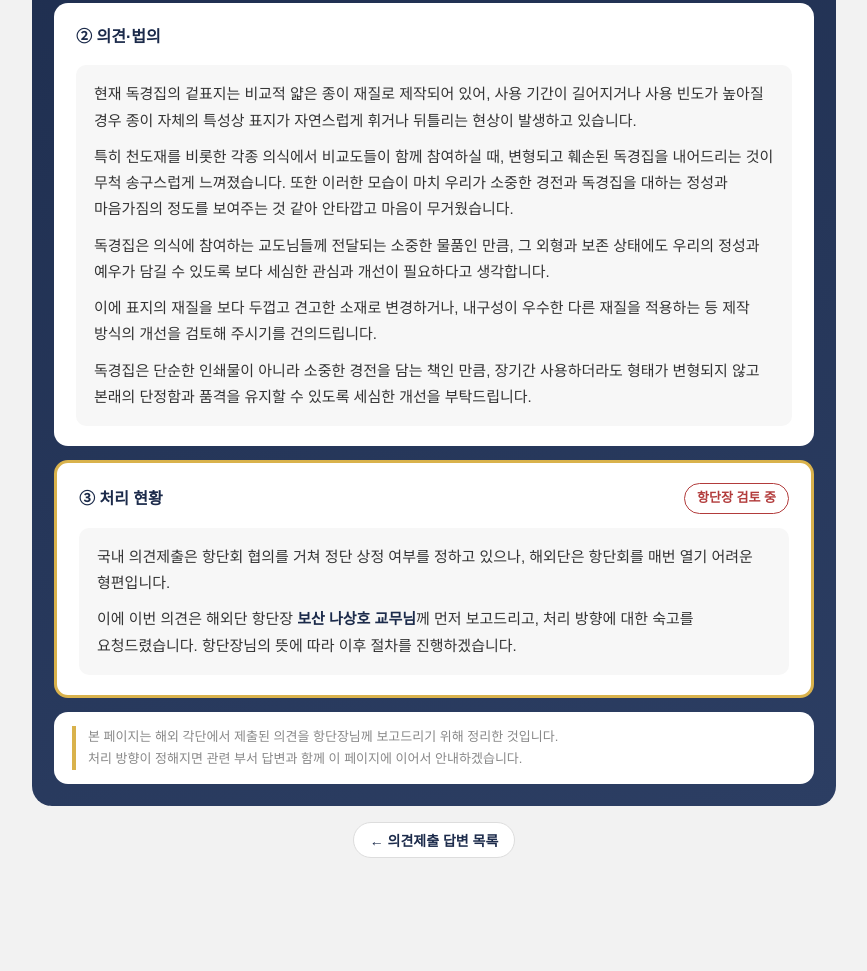
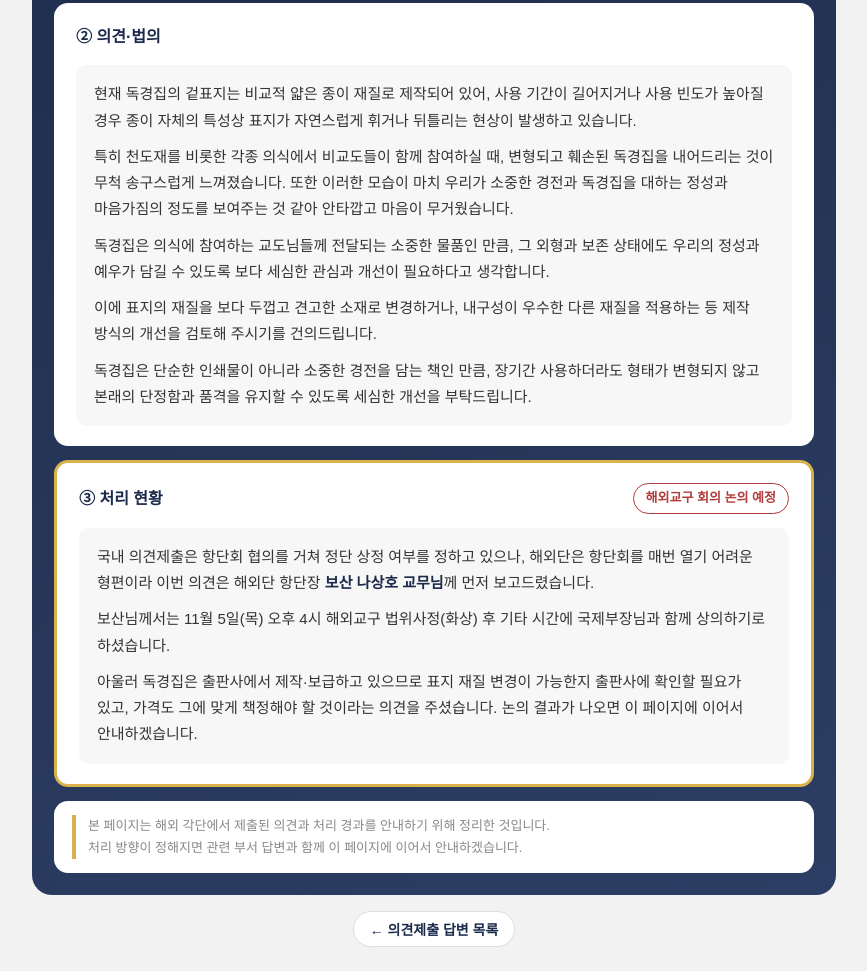
Before and after one commit to comechoi7-crypto/Opinions, a plain HTML site: page overseas-dokgyeongjip/index.html in a window 1280 px wide. Shown: the part 435-1406 px from the top of the page, without its empty margins (206-1073 px from the left). Before the commit the page ends 1317 px from the top, so only its background shows below. Drawn offline with Linux system fonts and the light colour scheme.

Commit message:
독경집 표지 의견 처리 현황 갱신
Co-Authored-By: Claude Opus 5.5 <noreply@anthropic.com>
Claude-Session: https://claude.ai/code/session_018HMcApoo72XtLDGhoTqwx5

```diff
--- a/overseas-dokgyeongjip/index.html
+++ b/overseas-dokgyeongjip/index.html
@@ -39,18 +39,19 @@
   <div style="background:#FFFFFF;border:3px solid #D9B24C;border-radius:14px;padding:20px 22px;margin-bottom:14px;">
     <div style="display:flex;justify-content:space-between;align-items:center;flex-wrap:wrap;gap:6px;margin-bottom:14px;">
       <span style="color:#1B2A4A;font-size:16px;font-weight:700;">③ 처리 현황</span>
-      <span style="background:#FFFFFF;color:#B23B3B;border:1px solid #B23B3B;border-radius:999px;padding:3px 12px;font-size:13px;font-weight:700;">항단장 검토 중</span>
+      <span style="background:#FFFFFF;color:#B23B3B;border:1px solid #B23B3B;border-radius:999px;padding:3px 12px;font-size:13px;font-weight:700;">해외교구 회의 논의 예정</span>
     </div>
     <div style="background:#F7F7F7;border-radius:10px;padding:16px 18px;font-size:15px;">
-      <p style="margin:0 0 10px;">국내 의견제출은 항단회 협의를 거쳐 정단 상정 여부를 정하고 있으나, 해외단은 항단회를 매번 열기 어려운 형편입니다.</p>
-      <p style="margin:0;">이에 이번 의견은 해외단 항단장 <b style="color:#1B2A4A;">보산 나상호 교무님</b>께 먼저 보고드리고, 처리 방향에 대한 숙고를 요청드렸습니다. 항단장님의 뜻에 따라 이후 절차를 진행하겠습니다.</p>
+      <p style="margin:0 0 10px;">국내 의견제출은 항단회 협의를 거쳐 정단 상정 여부를 정하고 있으나, 해외단은 항단회를 매번 열기 어려운 형편이라 이번 의견은 해외단 항단장 <b style="color:#1B2A4A;">보산 나상호 교무님</b>께 먼저 보고드렸습니다.</p>
+      <p style="margin:0 0 10px;">보산님께서는 11월 5일(목) 오후 4시 해외교구 법위사정(화상) 후 기타 시간에 국제부장님과 함께 상의하기로 하셨습니다.</p>
+      <p style="margin:0;">아울러 독경집은 출판사에서 제작·보급하고 있으므로 표지 재질 변경이 가능한지 출판사에 확인할 필요가 있고, 가격도 그에 맞게 책정해야 할 것이라는 의견을 주셨습니다. 논의 결과가 나오면 이 페이지에 이어서 안내하겠습니다.</p>
     </div>
   </div>
 
   <!-- 하단 참고사항 -->
   <div style="background:#FFFFFF;border-radius:14px;padding:14px 18px;">
     <div style="border-left:4px solid #D9B24C;padding-left:12px;font-size:13px;color:#888888;line-height:1.7;">
-      본 페이지는 해외 각단에서 제출된 의견을 항단장님께 보고드리기 위해 정리한 것입니다.<br>
+      본 페이지는 해외 각단에서 제출된 의견과 처리 경과를 안내하기 위해 정리한 것입니다.<br>
       처리 방향이 정해지면 관련 부서 답변과 함께 이 페이지에 이어서 안내하겠습니다.
     </div>
   </div>
```
